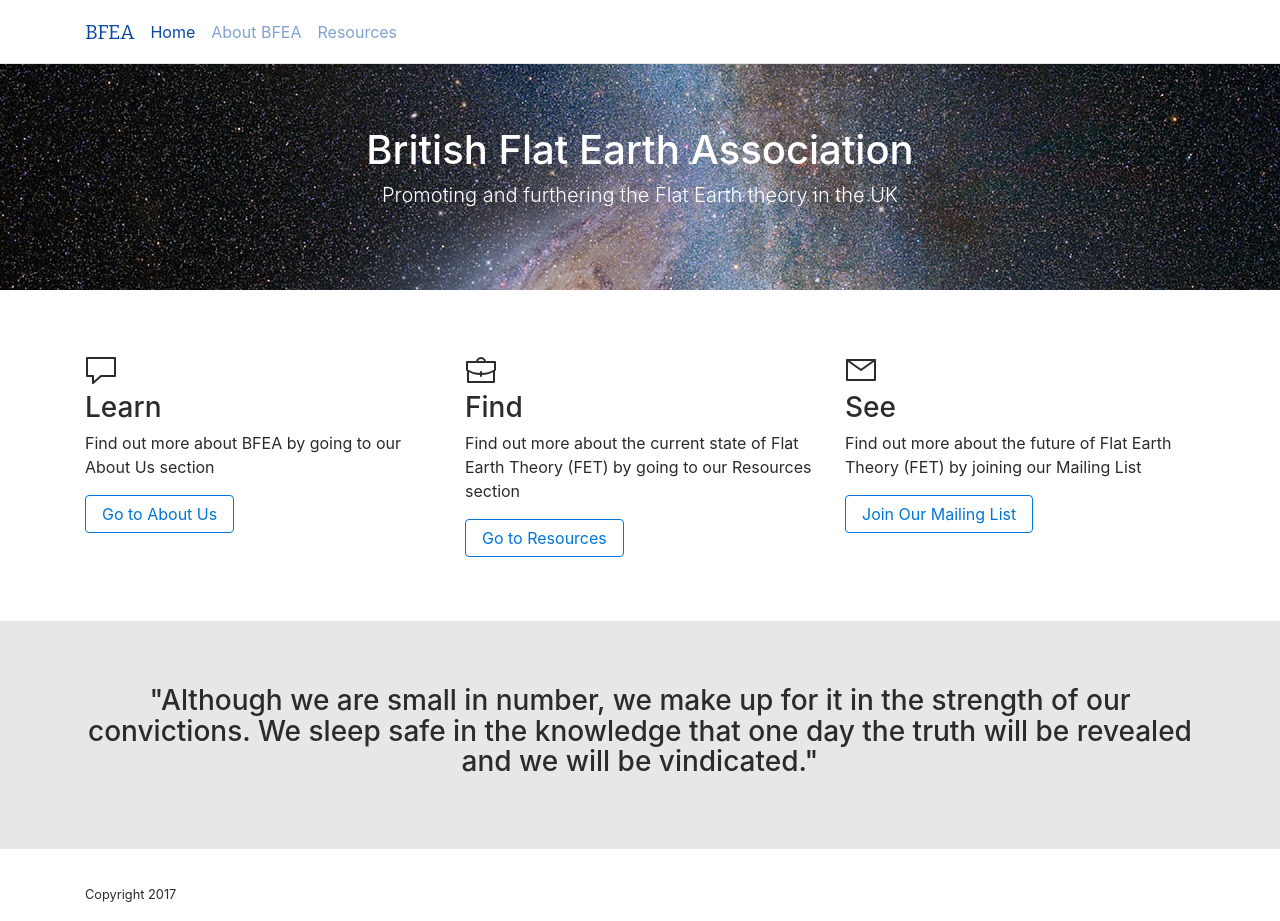
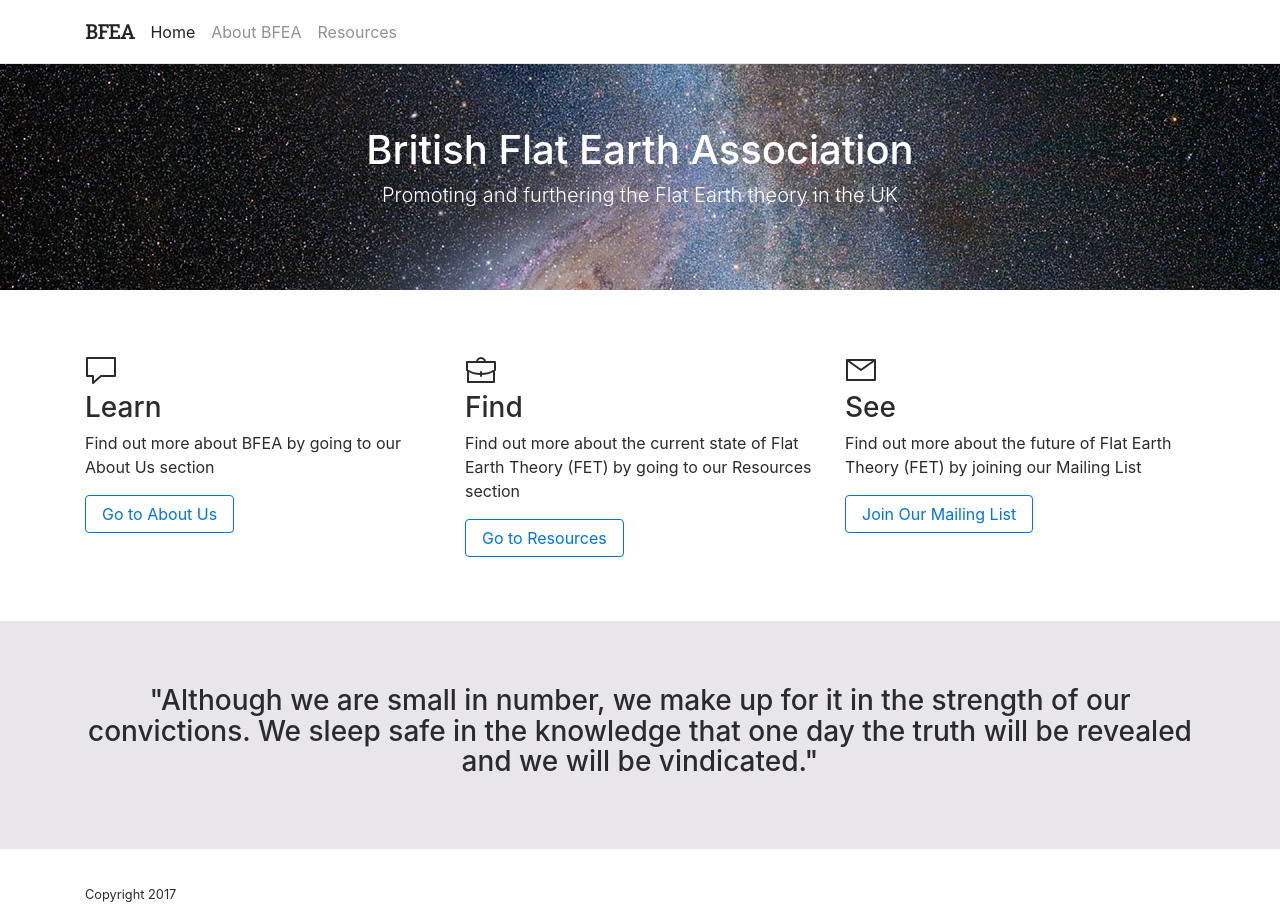
Before and after one commit to krussll/etsysimplicity, a Jekyll site: the page built from index.md, in a window 1280 px wide. Built offline with Jekyll 4.4.1, drawn with Linux system fonts in a browser that asks for light colours; a script that is not in the unit is left out.

Commit message:
Update main.scss

```diff
--- a/css/main.scss
+++ b/css/main.scss
@@ -2,7 +2,7 @@
 ---
 
 $nav-background: #fff;
-$nav-font: #0747A6;
+$nav-font: #252525;
 
 $jumbotron-background: #ECEEEF;
 $jumbotron-font: #FFF;
@@ -36,6 +36,7 @@ $jumbotron-font: #FFF;
 .navbar-brand {
   margin-right: 0rem;
   font-family: 'Bitter', serif;
+  font-weight: 700;
   color: $nav-font;
 }
 
```
